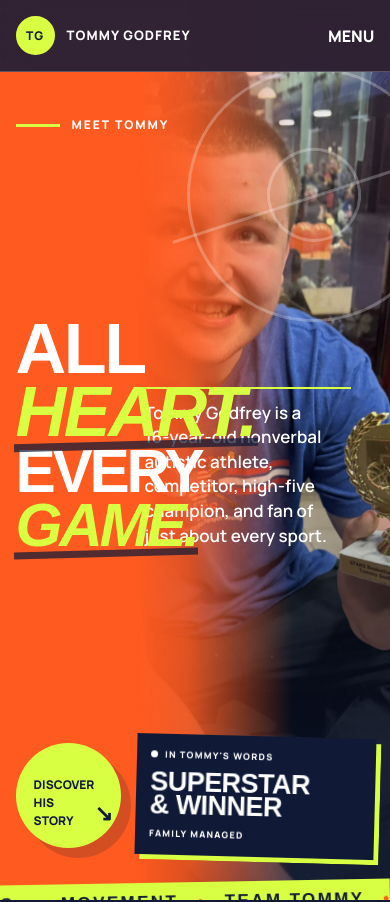
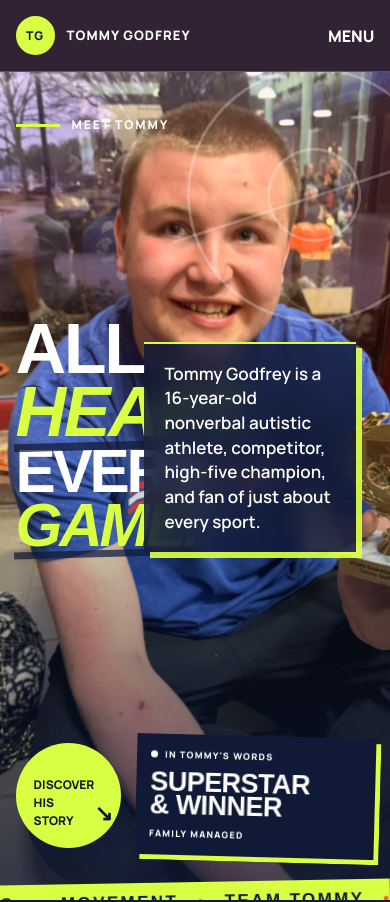
Before and after one commit to TailoredAgents/Tommysite, a Next.js app: page / in a window 390 px wide. Shown: the top 902 px of the page. Built offline with nearby package versions, Linux system fonts and the light colour scheme; a web font is replaced by a local one.

Commit message:
Restore natural hero photo treatment

```diff
--- a/app/globals.css
+++ b/app/globals.css
@@ -316,9 +316,15 @@ body:before {
 }
 
 .hero:before {
-  background:
-    linear-gradient(90deg, var(--orange) 0%, var(--orange) 35%, rgba(255,90,31,.86) 48%, rgba(16,26,55,.08) 75%),
-    linear-gradient(0deg, rgba(16,26,55,.64), transparent 54%);
+  background: linear-gradient(
+    90deg,
+    var(--orange) 0%,
+    var(--orange) 41%,
+    rgba(255,90,31,.98) 45%,
+    rgba(255,90,31,.62) 49%,
+    rgba(255,90,31,.16) 55%,
+    transparent 62%
+  );
 }
 
 .hero:after {
@@ -340,11 +346,15 @@ body:before {
   content: "";
   position: absolute;
   inset: 0;
-  background: linear-gradient(120deg, rgba(255,90,31,.14), transparent 42%), linear-gradient(0deg, rgba(16,26,55,.28), transparent 34%);
+  background: linear-gradient(0deg, rgba(16,26,55,.3), transparent 25%);
   pointer-events: none;
 }
 
-.hero-photo img { transform: scale(1.025); animation: heroDrift 12s ease-in-out infinite alternate; }
+.hero-photo img {
+  filter: brightness(1.06) contrast(1.045) saturate(1.08);
+  transform: scale(1.025);
+  animation: heroDrift 12s ease-in-out infinite alternate;
+}
 .hero-photo figcaption { bottom: 64px; right: 4vw; box-shadow: 6px 6px 0 var(--ink); }
 
 @keyframes heroDrift {
@@ -371,8 +381,13 @@ body:before {
 }
 
 .hero-copy p {
-  padding: 20px 0 2px 20px;
+  max-width: 380px;
+  margin-bottom: 0;
+  padding: 22px 24px;
   border-left: 2px solid var(--lime);
+  background: rgba(16,26,55,.82);
+  box-shadow: 7px 7px 0 rgba(217,255,67,.92);
+  backdrop-filter: blur(12px);
   text-wrap: balance;
 }
 
@@ -615,11 +630,28 @@ body:before {
   .nav-links a:not(.nav-cta) { display: block; }
   .nav-cta { align-self: flex-start; }
   .hero { padding-top: 116px; min-height: 900px; }
+  .hero:before {
+    background: linear-gradient(
+      180deg,
+      rgba(255,90,31,.06) 0%,
+      rgba(255,90,31,.1) 34%,
+      rgba(16,26,55,.24) 62%,
+      rgba(16,26,55,.8) 100%
+    );
+  }
   .hero:after { inset: 72px 0 0; border: 0; }
   .hero-photo { inset: 72px 0 0; width: 100%; clip-path: none; }
+  .hero-photo img { object-position: 50% 30%; }
+  .hero-photo:after { background: none; }
   .hero h1 { font-size: clamp(67px, 18vw, 116px); }
   .hero h1 span:last-child { margin-left: 0; font-size: .86em; }
-  .hero-copy p { padding: 12px 0 0; border-left: 0; border-top: 2px solid var(--lime); }
+  .hero-copy p {
+    max-width: min(92%, 410px);
+    padding: 18px 20px;
+    border-top: 2px solid var(--lime);
+    border-left: 0;
+    box-shadow: 6px 6px 0 rgba(217,255,67,.92);
+  }
   .hero-rail { display: none; }
   .scoreboard { grid-template-columns: 1fr 1fr; }
   .scoreboard-title { grid-column: 1 / 3; }
```
